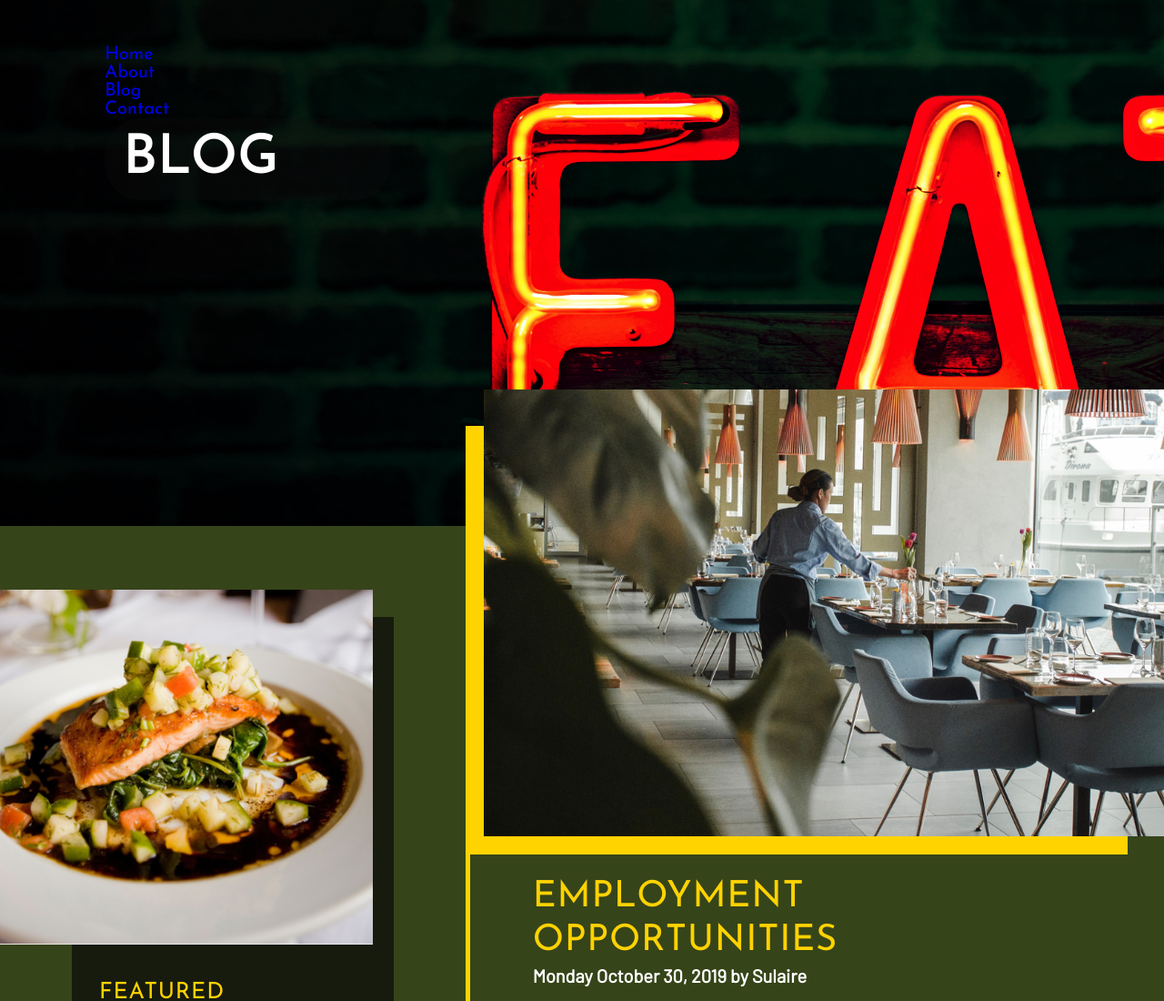
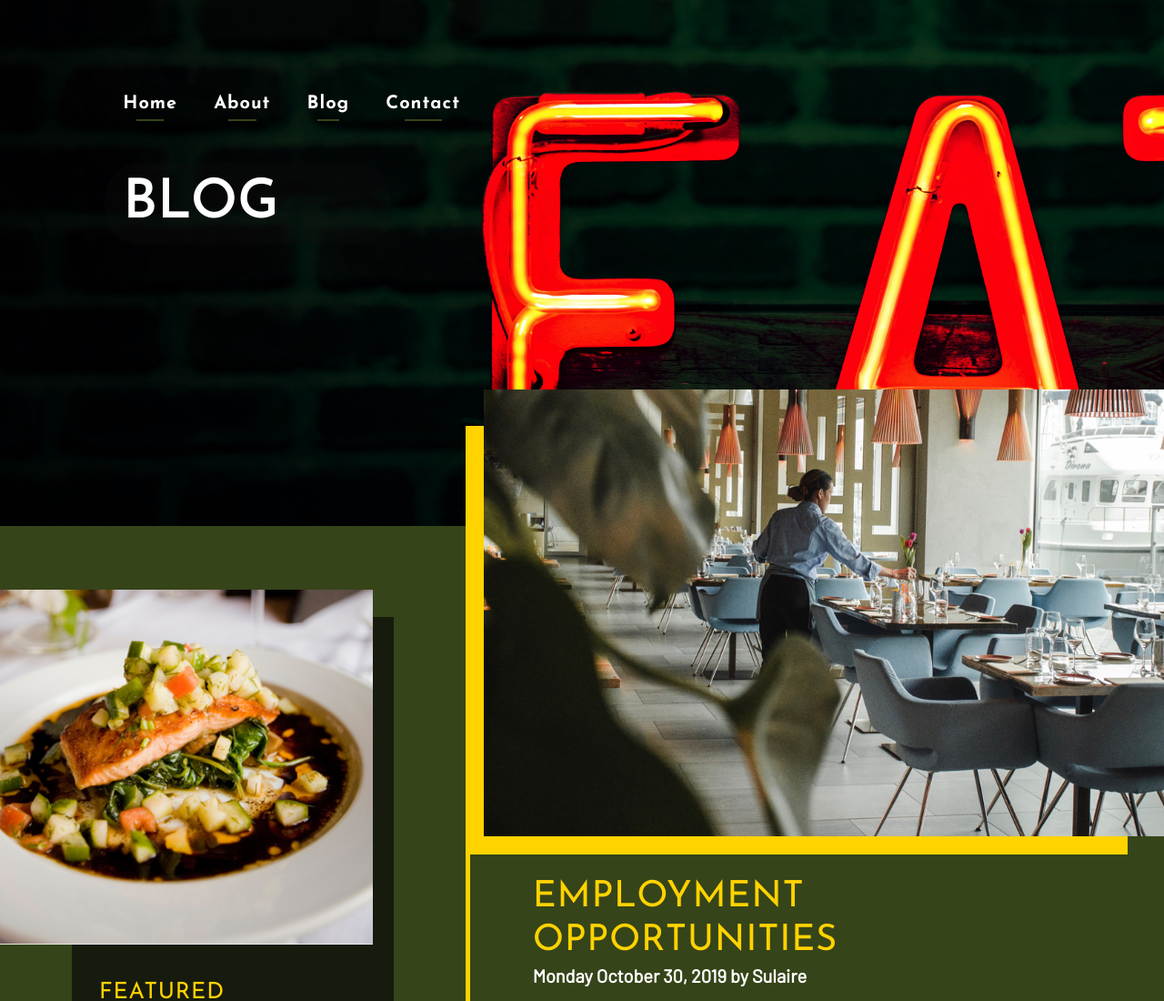
Before and after one commit to nickyiliwang/nick-wang-project-2-resturaunt, a plain HTML site: page pages/blog.html in a window 1280 px wide. Shown: the top 1100 px of the page at 91% size. Drawn offline with Linux system fonts and the light colour scheme.

Commit message:
h1 still weird

```diff
--- a/pages/blog.html
+++ b/pages/blog.html
@@ -15,8 +15,17 @@
   <body>
     <header class="blog-header">
       <div class="wrapper">
-        <a href="#"><i class="fas fa-bars hamburger"></i></a>
-        <nav>
+        <nav class="hamburger-nav">
+          <label for="toggle"><i class="fa fa-bars"></i></label>
+          <input type="checkbox" id="toggle" name="toggle" />
+          <ul class="nav">
+            <li><a href="../index.html">Home</a></li>
+            <li><a href="../index.html#about">About</a></li>
+            <li><a href="#">Blog</a></li>
+            <li><a href="./contact.html">Contact</a></li>
+          </ul>
+        </nav>
+        <nav class="desktop-nav">
           <ul>
             <li><a href="../index.html">Home</a></li>
             <li><a href="../index.html#about">About</a></li>
--- a/styles/scss/_blog-aside.scss
+++ b/styles/scss/_blog-aside.scss
@@ -5,7 +5,7 @@ aside {
   position: relative;
 
   .image-container {
-    width: 32vw; //455px
+    width: 32vw;
     position: absolute;
     top: -30px;
     left: 0;
@@ -13,7 +13,7 @@ aside {
 
   .aside-content {
     background: $primaryBackgroundBlack;
-    padding: 30vw 30px 30px 30px; //430px
+    padding: 30vw 30px 30px 30px;
   }
 
   .featured {
@@ -67,7 +67,7 @@ aside {
 
     .aside-content {
       width: 60%;
-      padding: 0 30px; //430px
+      padding: 0 30px;
 
       .featured {
         margin-bottom: 0;
@@ -93,16 +93,6 @@ aside {
   aside {
     margin: 50px 0 200px 0;
 
-    .featured h3 {
-      @include fontSize(22);
-    }
-  }
-}
-
-@include mq($max-width: 700px) {
-  aside {
-    margin: 50px 0 200px 0;
-
     .image-container {
       width: 80%;
     }
@@ -118,12 +108,20 @@ aside {
       align-items: center;
     }
 
-    .featured h3 {
-      @include fontSize(25);
-    }
-
     ul {
       padding: 0;
     }
   }
 }
+
+@include mq($max-width: 425px) {
+  aside {
+    p {
+      margin-bottom: 20px;
+    }
+    ul {
+      padding-left: 20px;
+      list-style-position: outside;
+    }
+  }
+}
--- a/styles/scss/_blog-main.scss
+++ b/styles/scss/_blog-main.scss
@@ -38,8 +38,7 @@ section.blog {
 }
 
 section.comments {
-  margin-top: 50px;
-  margin-bottom: 100px;
+  margin: 50px 0 100px 0;
 
   .cards {
     display: flex;
@@ -85,18 +84,15 @@ section.comments {
     }
   }
 }
-// end of 800
 
 @include mq($max-width: 700px) {
   section.blog {
     padding: 33vw 0 50px 0;
   }
 }
-// end of 700
 
 @include mq($max-width: 425px) {
   section.blog {
     padding: 20vw 0 50px 0;
   }
 }
-// end of 700
--- a/styles/scss/_contact.scss
+++ b/styles/scss/_contact.scss
@@ -32,12 +32,6 @@ section.contact {
 
 // responsive
 @include mq($max-width: 900px) {
-  .contact-header {
-    h1 {
-      padding-top: 50px;
-    }
-  }
-
   section.contact {
     padding: 100px;
 
@@ -54,13 +48,6 @@ section.contact {
 }
 
 @include mq($max-width: 700px) {
-  .contact-header {
-    h1 {
-      padding-top: 50px;
-      text-align: center;
-    }
-  }
-
   section.contact {
     form {
       right: 70px;
@@ -83,8 +70,6 @@ section.contact {
     .contact-info {
       padding-top: 320px;
     }
-  }
-  section.contact {
     form {
       right: 50px;
     }
--- a/styles/scss/_global-responsive.scss
+++ b/styles/scss/_global-responsive.scss
@@ -21,15 +21,10 @@
 // end of 1200
 
 @include mq($max-width: 1150px) {
-  h1,
-  span {
-    @include fontSize(55);
-  }
-
   h2,
   .yellow {
     @include fontSize(30);
-    line-height: 38px;
+    line-height: 48px;
   }
 
   p {
@@ -43,21 +38,9 @@
   .wrapper {
     width: 90%;
   }
-  h1,
-  span {
-    @include fontSize(60);
-    line-height: 90px;
-  }
-
-  h2,
-  .yellow {
-    @include fontSize(30);
-    line-height: 48px;
-  }
 
   p {
     @include fontSize(16);
-    line-height: 28px;
   }
 
   button,
@@ -77,13 +60,18 @@
 
   button,
   input[type="submit"] {
-    @include fontSize(16);
-    line-height: 30px;
+    @include fontSize(18);
   }
 }
 // end of 800
 
 @include mq($max-width: 700px) {
+  header {
+    h1 {
+      margin-top: 100px;
+    }
+  }
+
   h2,
   .yellow {
     @include fontSize(35);
@@ -117,13 +105,11 @@
 
   p {
     @include fontSize(16);
-    line-height: 28px;
   }
 
   button,
   input[type="submit"] {
     @include fontSize(16);
-    line-height: 38px;
   }
 }
 // end of 425
--- a/styles/scss/_header.scss
+++ b/styles/scss/_header.scss
@@ -74,16 +74,6 @@ header {
 }
 
 @include mq($max-width: 800px) {
-
-header {
-    .hamburger {
-      display: block;
-    }
-    nav {
-      display: none;
-    }
-  }
-
   header {
     nav.desktop-nav {
       width: 50vw;
@@ -107,7 +97,6 @@ header {
     }
   }
 }
-// end of 425
 
 // blog page header
 .blog-header {
@@ -134,6 +123,8 @@ header {
   .blog-header {
     h1 {
       padding: 0 50px;
+      width: 100%;
+      text-align: center;
     }
   }
 }
@@ -143,11 +134,6 @@ header {
     background-position: top;
     background-size: cover;
     height: 40vh;
-
-    h1 {
-      width: 100%;
-      text-align: center;
-    }
   }
 }
 
@@ -161,3 +147,12 @@ header {
     width: 100%;
   }
 }
+
+// responsive
+@include mq($max-width: 700px) {
+  .contact-header {
+    h1 {
+      text-align: center;
+    }
+  }
+}
--- a/styles/scss/_navbar.scss
+++ b/styles/scss/_navbar.scss
@@ -72,17 +72,22 @@ nav.desktop-nav {
     display: block;
   }
 
+  nav.desktop-nav {
+    display: none;
+  }
+
   header {
     ul.nav {
-      background: black;
+      background: $primaryBlack;
       position: fixed;
       z-index: 10;
       width: 50%;
-      right: -500%;
-      top: 15%;
+      right: -50%;
+      top: 10%;
       height: 50%;
       padding: 20px;
       border-top-left-radius: 40px;
+      border-bottom-left-radius: 40px;
       transition: all 0.5s;
     }
 
@@ -92,7 +97,7 @@ nav.desktop-nav {
       @include fontSize(20);
       width: 100%;
       padding: 20px;
-      transition: all 0.3s; /*we also transition the background colour here*/
+      transition: all 0.3s;
     }
 
     ul.nav a:hover,
@@ -102,9 +107,6 @@ nav.desktop-nav {
 
     }
 
-    /*  When the input is checked
-  grab the next sibling nav with the + selector
-*/
     input[type="checkbox"]:checked + ul.nav {
       right: 0;
     }
@@ -117,7 +119,7 @@ nav.desktop-nav {
       position: fixed;
       top: 10px;
       right: 10px;
-      color: white;
+      color: $primaryWhite;
       z-index: 10;
     }
   }
```
Also changed, not shown: index.html (+0 -2 lines), pages/contact.html (+11 -2 lines), styles/scss/_media-queries.scss (+13 -11 lines), styles/style.css.
